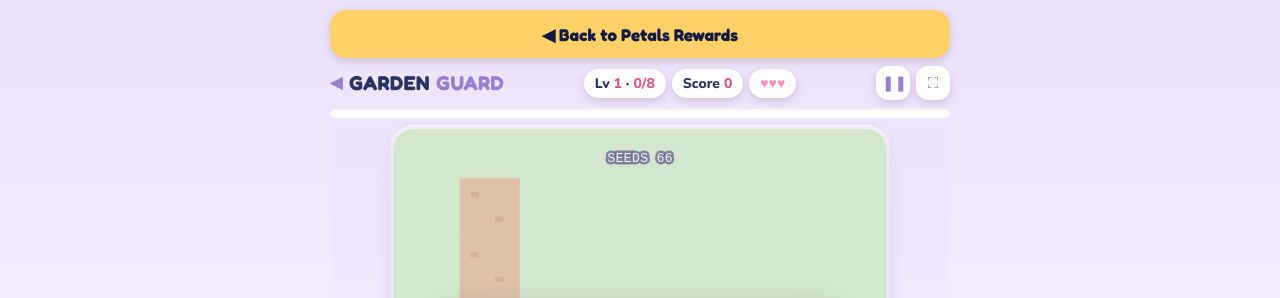
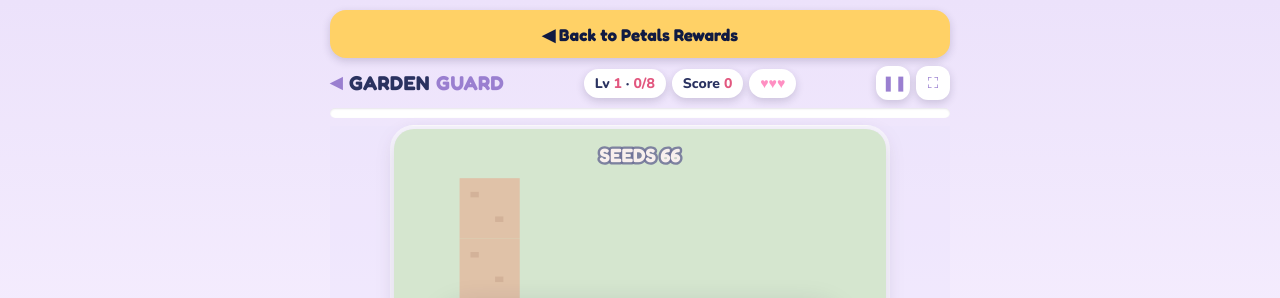
Before and after one commit to buildpetals/arcade, a plain HTML site: page garden-guard/index.html in a window 1280 px wide. Shown: the top 298 px of the page. Drawn offline with nearby package versions, Linux system fonts and the light colour scheme.

Commit message:
Update index.html

```diff
--- a/garden-guard/index.html
+++ b/garden-guard/index.html
@@ -112,7 +112,7 @@ Arcade.run({
       ctx.fillStyle = "#6fd24a"; ctx.fillRect(p.x - 14, p.y - 22, 28 * Math.max(0, p.hp / p.max), 4);
     }
     ctx.fillStyle = "#ffd166"; for (const s of shots) { ctx.beginPath(); ctx.arc(s.x, s.y, 4, 0, 7); ctx.fill(); }
-    ctx.textAlign = "center"; ctx.font = '10px "Press Start 2P", monospace'; ctx.fillStyle = "#fff6e5"; Arcade.ink(ctx);
+    ctx.textAlign = "center"; ctx.font = '700 14px Fredoka, sans-serif'; ctx.fillStyle = "#fff6e5"; Arcade.ink(ctx);
     const t = `SEEDS ${seeds}`; ctx.strokeText(t, W / 2, 24); ctx.fillText(t, W / 2, 24);
     for (const e of fx) { const k = (kit.now - e.t) / 800; ctx.globalAlpha = 1 - k; ctx.fillStyle = e.c; Arcade.ink(ctx); ctx.strokeText(e.txt, e.x, e.y - k * 16); ctx.fillText(e.txt, e.x, e.y - k * 16); }
     ctx.globalAlpha = 1;
```
